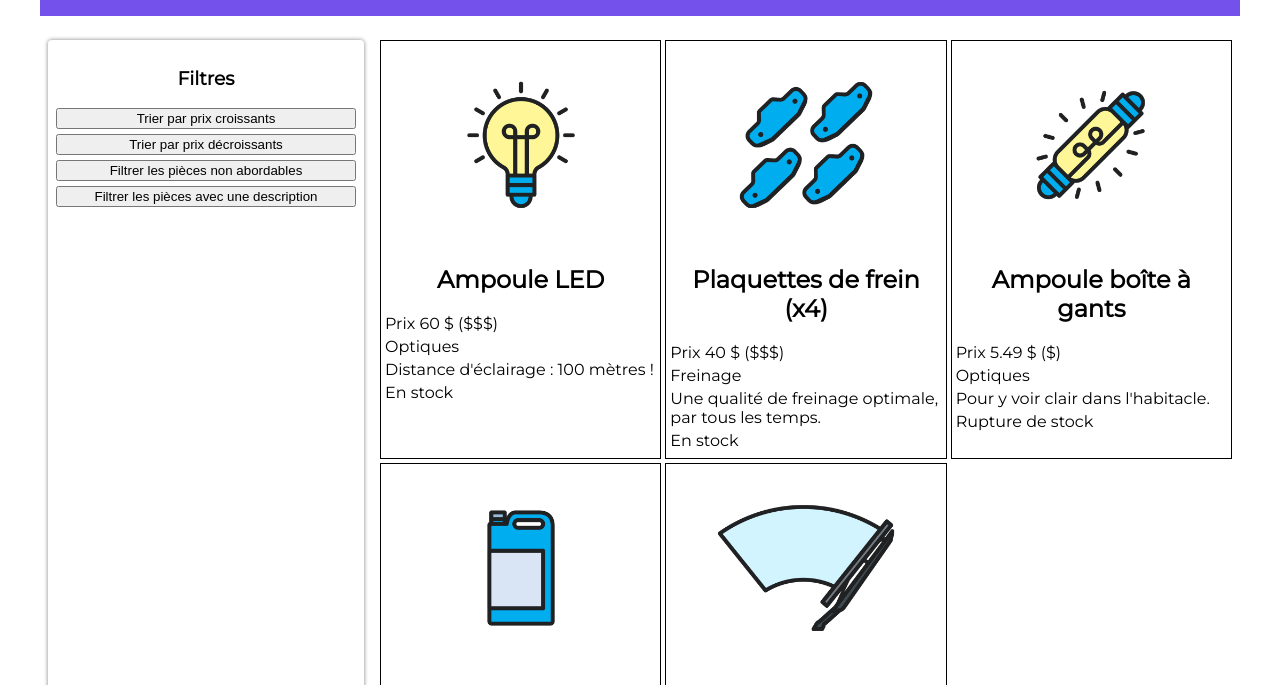
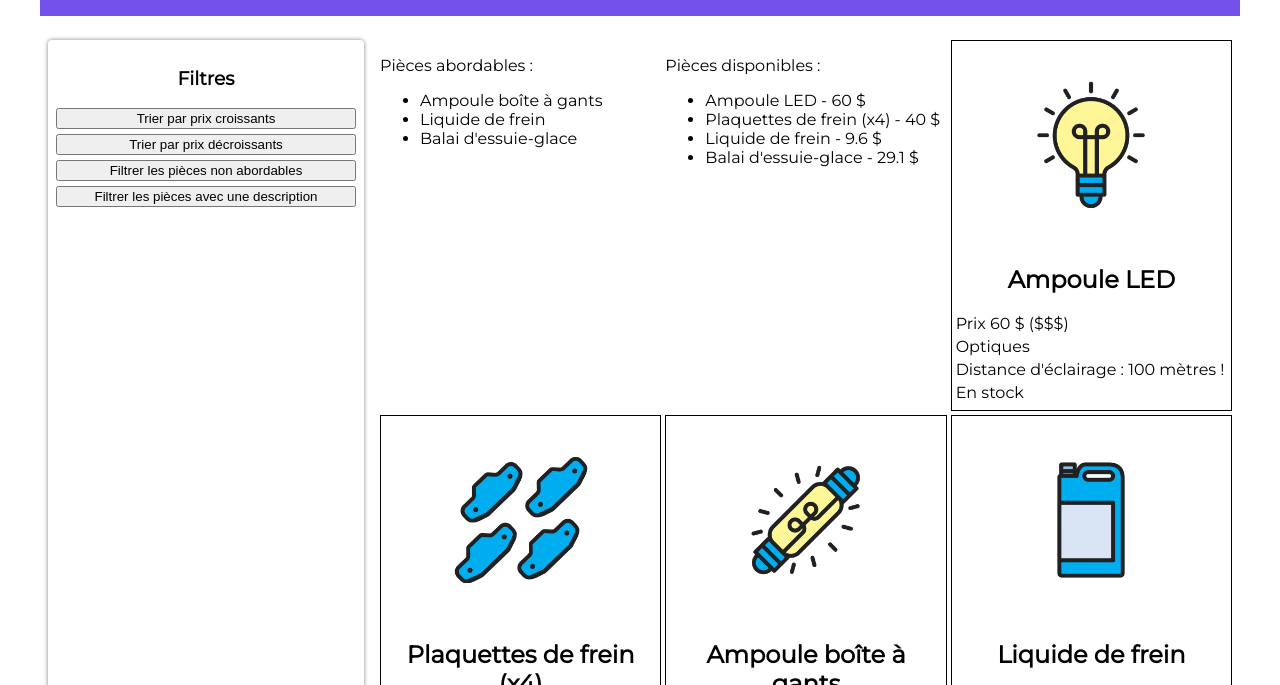
Before and after one commit to Enstso/PiecesMarket, a website: page index.html in a window 1280 px wide. Shown: the part 98-783 px from the top of the page. Drawn offline with Linux system fonts and the light colour scheme.

Commit message:
Ajout listes pieces  abordables et disponibles

```diff
--- a/index.html
+++ b/index.html
@@ -25,6 +25,12 @@
 
 			<!-- Fiches produits -->
 			<section class="fiches">
+				<div class="abordables">
+					<p>Pièces abordables :</p>
+				</div>
+				<div class="disponibles">
+					<p>Pièces disponibles :</p>
+				</div>
 			</section>
 		</main>
 	</body>
--- a/pieces.js
+++ b/pieces.js
@@ -7,6 +7,7 @@ for (let i=0;i<piece.length;i++){
     const fiches = document.querySelector('.fiches');
 
     const elmt = piece[i];
+
 
     const imageElement = document.createElement('img');
     imageElement.src = elmt.image;
@@ -75,3 +76,30 @@ boutonTrierDecroissant.addEventListener('click',function(){
     });
     console.log(listPieces2);
 })
+
+const elementsAbordables = document.createElement('ul');
+
+
+for(let i = 0;i< piece.length;i++){
+    if(piece[i].prix<35){
+        const nomElement1 = document.createElement('li');
+        nomElement1.innerText = piece[i].nom;
+        elementsAbordables.appendChild(nomElement1);
+    }
+}
+
+document.querySelector('.abordables').appendChild(elementsAbordables);
+
+const elementsDisonibles = document.createElement('ul');
+
+
+for(let i=0;i<piece.length;i++){
+    if(piece[i].disponibilite == true){
+        const nomElement2 = document.createElement('li');
+        nomElement2.innerText = piece[i].nom + " - "+ piece[i].prix + " $";
+        elementsDisonibles.appendChild(nomElement2);
+    }
+}
+
+
+document.querySelector('.disponibles').appendChild(elementsDisonibles);
```
